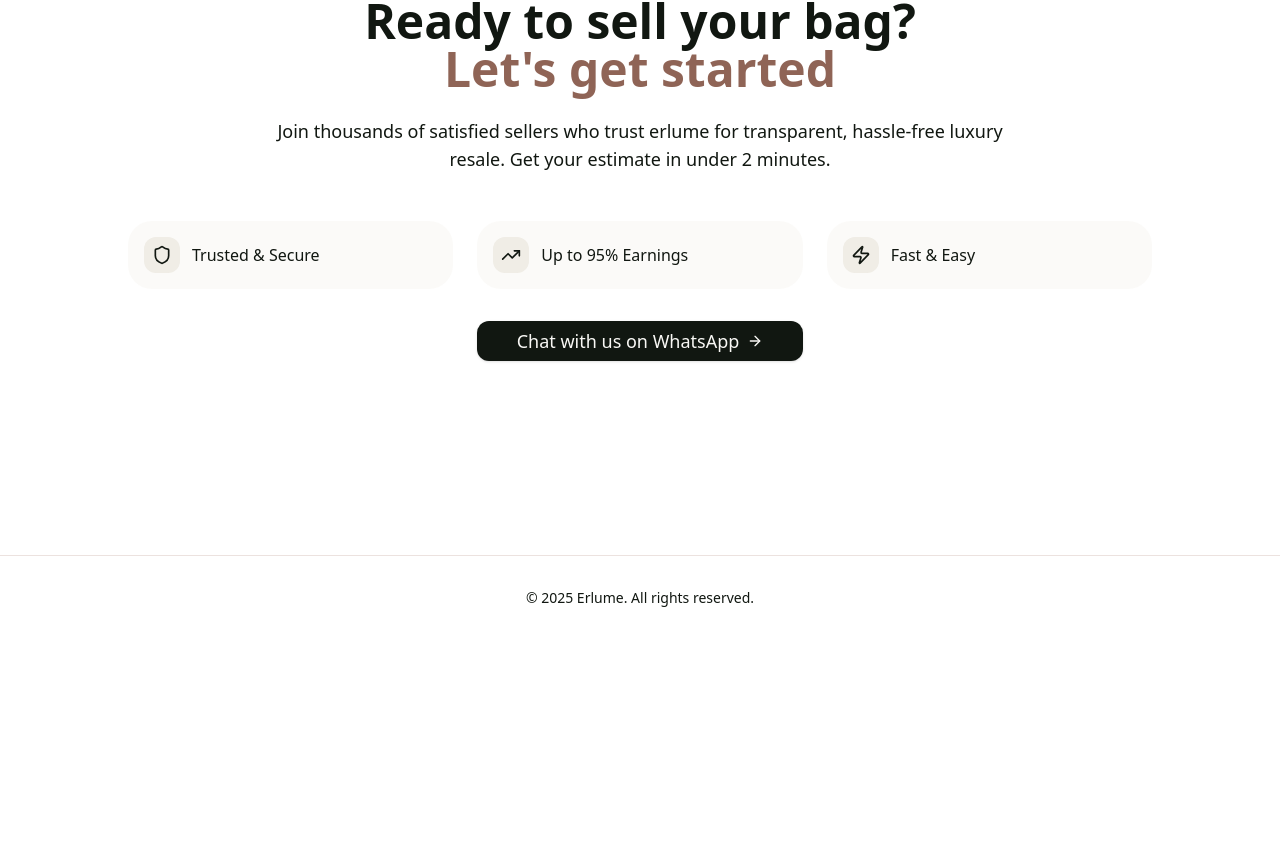
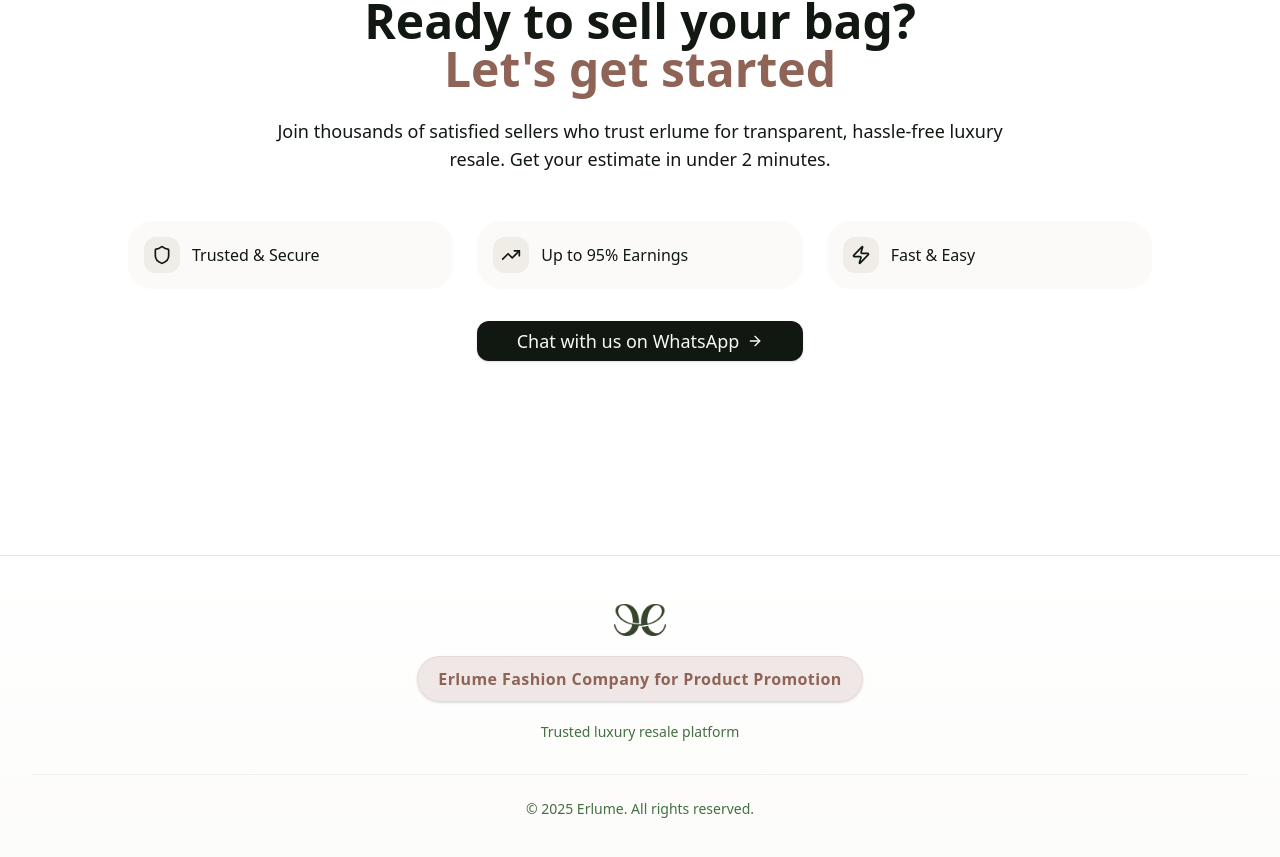
Before and after one commit to erlume-kw/erlume_pre_launch, a React (Vite) app: page / in a window 1280 px wide. Shown: the part 1961-2818 px from the top of the page. Before the commit the page ends 2601 px from the top, so only its background shows below. Built offline with nearby package versions, Linux system fonts and the light colour scheme.

Commit message:
added شركة فاشن ايرلوم لترويج المنتجات

```diff
--- a/src/components/Footer.tsx
+++ b/src/components/Footer.tsx
@@ -1,114 +1,49 @@
 import { Link } from "react-router-dom";
-import { Instagram, Facebook, Twitter, Mail, Phone } from "lucide-react";
 import { useLanguage } from "@/contexts/LanguageContext";
 
 export const Footer = () => {
 	const currentYear = new Date().getFullYear();
 	const { t, isRTL } = useLanguage();
 
-	const socialLinks = [
-		{
-			icon: Instagram,
-			href: "https://instagram.com/erlume",
-			label: "Instagram",
-		},
-		{ icon: Facebook, href: "https://facebook.com/erlume", label: "Facebook" },
-		{ icon: Twitter, href: "https://twitter.com/erlume", label: "Twitter" },
-	];
-
-	const contactInfo = [
-		{ icon: Mail, text: "hello@erlume.com", href: "mailto:hello@erlume.com" },
-		{ icon: Phone, text: "+965 1234 5678", href: "tel:+96512345678" },
-	];
-
 	return (
-		<footer className="border-t bg-background">
-			{/* <div className="max-w-7xl mx-auto px-4 py-12"> */}
-			{/* <div className="grid grid-cols-1 md:grid-cols-3 gap-8">  */}
-			{/* Brand Section */}
-			{/* <div className="space-y-4">
-            <Link to="/" className="flex items-center gap-2">
+		<footer className="border-t bg-gradient-to-b from-background to-muted/20">
+			<div className="max-w-7xl mx-auto px-4 sm:px-6 lg:px-8 py-10 sm:py-12">
+				<div
+					className={`flex flex-col items-center gap-5 text-center ${
+						isRTL ? "text-center" : ""
+					}`}>
+					<Link
+						to="/"
+						className="flex items-center gap-2 transition-transform duration-normal ease-smooth hover:scale-105">
 						<img
-                src={new URL("../assets/erlume_Icon_1_Transparent_green.png", import.meta.url).toString()}
+							src={new URL(
+								"../assets/erlume_Icon_1_Transparent_green.png",
+								import.meta.url,
+							).toString()}
 							alt="Erlume logo"
 							className="h-8 w-auto"
 						/>
-              <span className="text-xl font-semibold">Erlume</span>
 					</Link>
-            <p className="text-sm text-muted-foreground max-w-xs">
-              Kuwait's trusted destination for luxury pre-loved bags.
-              Transparent, hassle-free resale experience.
-            </p>
-          </div> */}
 
-			{/* Quick Links */}
-			{/* <div className="space-y-4">
-            <h3 className="font-semibold text-foreground">Quick Links</h3>
-            <nav className="space-y-2">
-              <Link to="/" className="block text-sm text-muted-foreground hover:text-foreground transition-colors">
-                Home
-              </Link>
-              <Link to="/about" className="block text-sm text-muted-foreground hover:text-foreground transition-colors">
-                About Us
-              </Link>
-              <Link to="/policies" className="block text-sm text-muted-foreground hover:text-foreground transition-colors">
-                Policies
-              </Link>
-            </nav>
-          </div> */}
-
-			{/* Contact & Social */}
-			{/* <div className="space-y-4">
-            <h3 className="font-semibold text-foreground">Contact</h3>
-            <div className="space-y-2">
-              {contactInfo.map((contact) => {
-                const Icon = contact.icon;
-                return (
-                  <a
-                    key={contact.text}
-                    href={contact.href}
-                    className="flex items-center gap-2 text-sm text-muted-foreground hover:text-foreground transition-colors"
-                  >
-                    <Icon className="w-4 h-4" />
-                    {contact.text}
-                  </a>
-                );
-              })}
+					<div className="inline-flex items-center px-5 py-2.5 rounded-full bg-accent/50 border border-accent/60 shadow-sm">
+						<span
+							className="text-sm sm:text-base font-semibold text-accent-foreground tracking-wide"
+							dir={isRTL ? "rtl" : "ltr"}>
+							{t.companyName}
+						</span>
 					</div>
 
-            <div className="pt-2">
-              <h4 className="text-sm font-medium text-foreground mb-3">Follow Us</h4>
-              <div className="flex gap-3">
-                {socialLinks.map((social) => {
-                  const Icon = social.icon;
-                  return (
-                    <a
-                      key={social.label}
-                      href={social.href}
-                      target="_blank"
-                      rel="noopener noreferrer"
-                      className="p-2 border border-border rounded-lg hover:bg-muted transition-colors"
-                      aria-label={social.label}
-                    >
-                      <Icon className="w-4 h-4" />
-                    </a>
-                  );
-                })}
+					<p className="text-sm text-muted-foreground max-w-md">
+						{t.trustedPlatform}
+					</p>
 				</div>
-            </div>
-          </div>
-        </div> */}
 
-			{/* Bottom Bar */}
-			<div
-				className={`py-8 flex flex-col sm:flex-row justify-center items-center gap-4 ${
-					isRTL ? "text-center" : ""
-				}`}>
-				<p className="text-sm text-foreground">
+				<div className="mt-8 pt-6 border-t border-border/50 text-center">
+					<p className="text-sm text-muted-foreground">
 						{t.copyright.replace("{year}", currentYear.toString())}
 					</p>
 				</div>
-			{/* </div> */}
+			</div>
 		</footer>
 	);
 };
--- a/src/lib/translations.ts
+++ b/src/lib/translations.ts
@@ -59,6 +59,7 @@ export const translations = {
 		chatWhatsApp: "Chat with us on WhatsApp",
 
 		// Footer
+		companyName: "Erlume Fashion Company for Product Promotion",
 		copyright: "© {year} Erlume. All rights reserved.",
 
 		// Estimator Form
@@ -333,6 +334,7 @@ export const translations = {
 		chatWhatsApp: "تحدث معنا عبر واتساب",
 
 		// Footer
+		companyName: "شركة فاشن ايرلوم لترويج المنتجات",
 		copyright: "إيرلوم. جميع الحقوق محفوظة© {year}. ",
 
 		// Estimator Form
```
Lines whose indentation alone changed are shown as unchanged.
